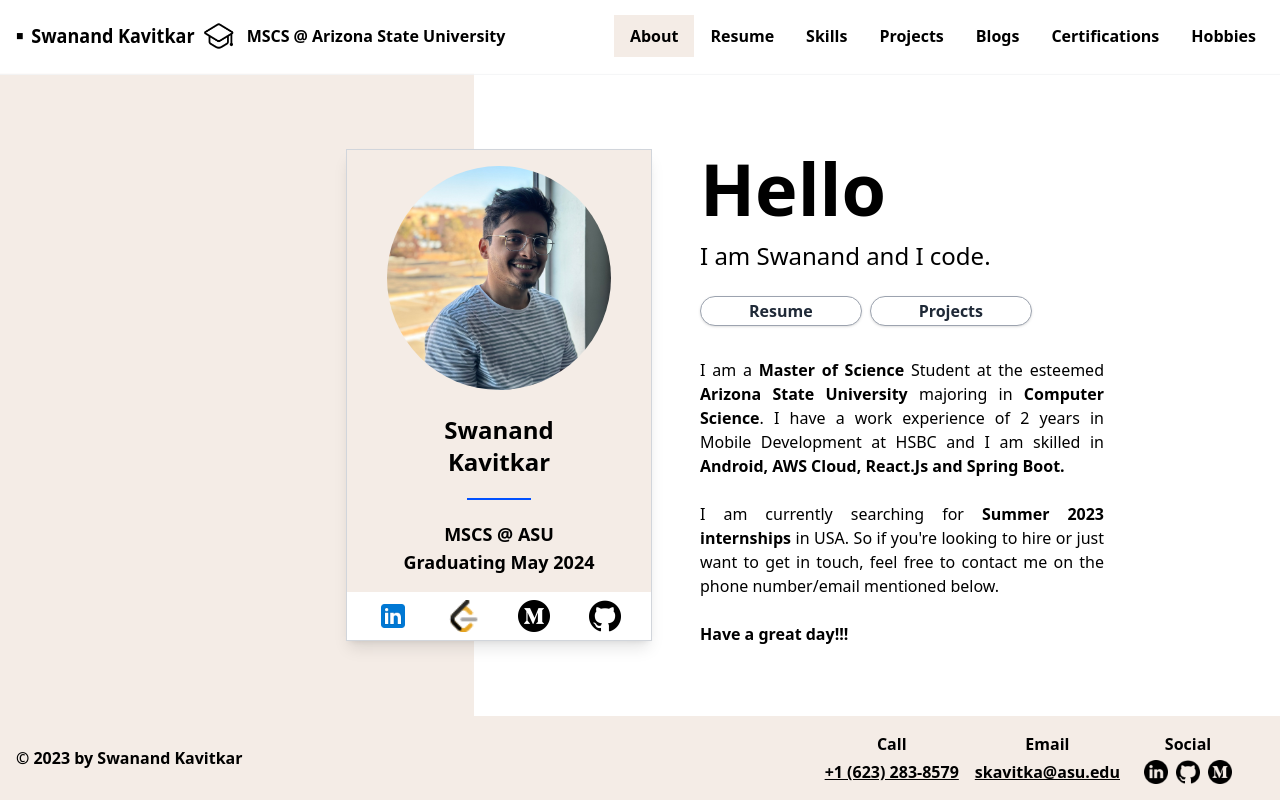
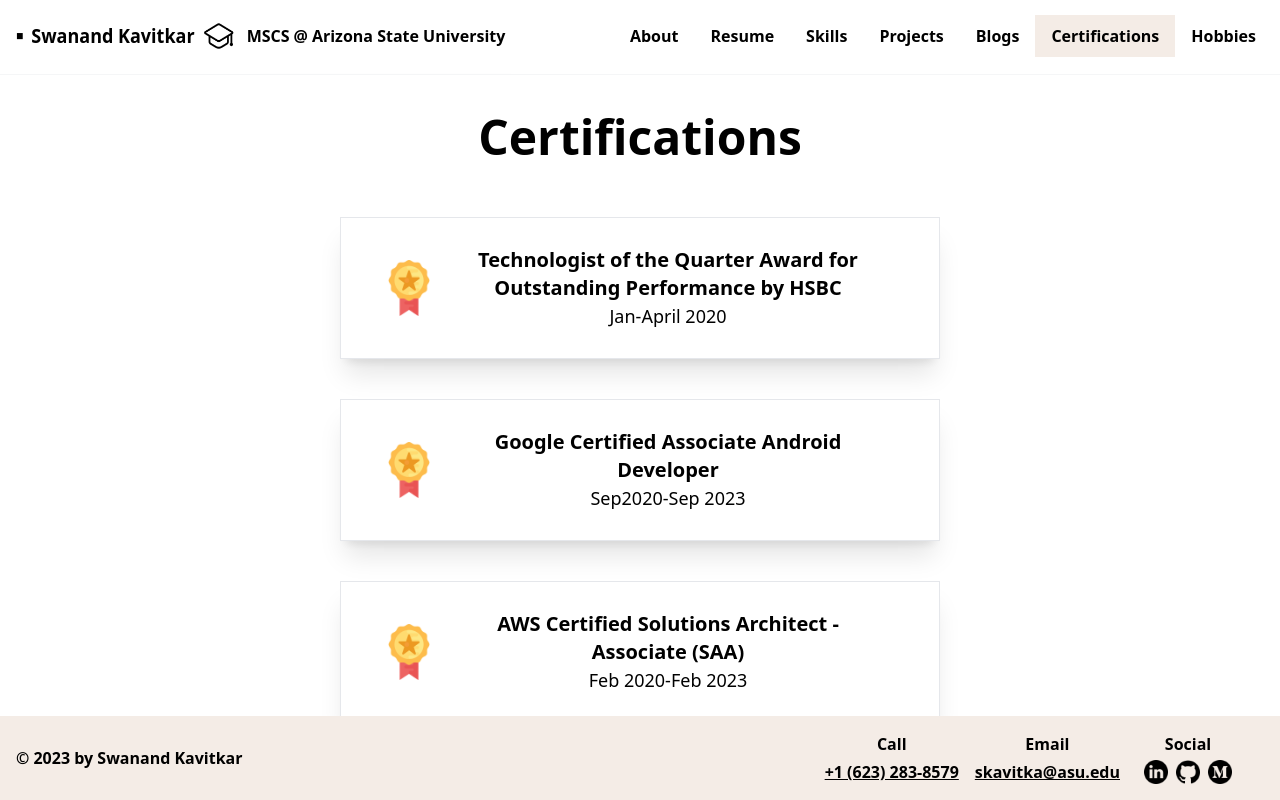
Before and after one commit to S-Threepio/S-Threepio.github.io, a React (Create React App) app: page /#/certifications in a window 1280 px wide. Built offline with nearby package versions, Linux system fonts and the light colour scheme.

Commit message:
updated routes

```diff
--- a/public/index.html
+++ b/public/index.html
@@ -26,7 +26,7 @@
     -->
     <title>React App</title>
   </head>
-  <body class="bg-primary scrollbar-hide">
+  <body class="bg-primary overflow-hidden scrollbar-hide">
     <noscript>You need to enable JavaScript to run this app.</noscript>
       <div id="root"></div>
       <!--
--- a/src/App.js
+++ b/src/App.js
@@ -8,16 +8,16 @@
 import Blogs from "./components/Blogs/Blogs.js";
 import Certifications from "./components/Certifications/Certifications.js";
 import Hobbies from "./components/Hobbies/Hobbies.js";
-import { BrowserRouter as Router, Routes, Route } from "react-router-dom";
+import { HashRouter as Router, Routes, Route } from "react-router-dom";
 import { GlobalDataProvider } from "./provider/GlobalDataProvider.js";
 
 const App = () => {
   return (
     <GlobalDataProvider>
       <Router>
-        <div className="flex flex-col h-screen m-0 p-0">
+        <div className="flex flex-col h-screen sm:h-screen m-0 p-0">
           <Header />
-          <div className="w-screen h-screen flex flex-col overflow-y-scroll sm:overflow-y-hidden scrollbar-hide p-0">
+          <div className="w-screen h-full flex flex-col overflow-y-scroll overflow-x-hidden sm:overflow-y-hidden scrollbar-hide p-0">
             <Routes>
               <Route path="/" element={<About />} />
               <Route path="/resume" element={<Resume />} />
--- a/src/Footer.js
+++ b/src/Footer.js
@@ -5,7 +5,7 @@
   const footer = useContext(GlobalDataContext).about.footer;
 
   return (
-    <footer className="bg-secondary px-4 flex flex-col-reverse py-2 md:py-0 md:flex-row font-semibold items-center">
+    <footer className="bg-secondary px-4 flex flex-col-reverse py-2 b-20 m-0 md:py-0 md:flex-row font-semibold items-center">
       <div className="flex-1 py-2 md:py-0">{footer.copyright}</div>
       <div className="flex flex-col px-10 m-2 md:p-2 md:flex-row">
         <div className="flex flex-col px-2 py-2 text-center md:py-0">
--- a/src/Header.js
+++ b/src/Header.js
@@ -16,6 +16,10 @@
       setMenuOpen(!isMenuOpen);
     }
   };
+
+  useEffect(() => {
+    console.log("this is " + window.location.href.split("#")[1]);
+  }, []);
 
   const [activeIndex, setActiveIndex] = useState(0);
 
@@ -69,7 +73,9 @@
                 key={index}
                 className={`md:text-center px-4 py-4 sm:py-2 transition duration-100 ease-out hover:bg-secondary md:hover:scale-105 cursor-pointer
                 ${
-                  window.location.pathname == element.url
+                  window.location.href.split("#")[1] == element.url ||
+                  (window.location.href.split("#")[1] == undefined &&
+                    element.url == "/")
                     ? "bg-secondary"
                     : "bg-primary"
                 }`}
--- a/src/components/Hobbies/Hobbies.js
+++ b/src/components/Hobbies/Hobbies.js
@@ -7,7 +7,7 @@
   const hobbyData = useContext(GlobalDataContext).hobbies.hobbyData;
 
   return (
-    <div className="flex flex-1 flex-col items-center sm:overflow-y-scroll overflow-x-hidden scrollbar-hide">
+    <div className="flex flex-1 flex-col items-center  sm:overflow-y-scroll scrollbar-hide">
       <div className="text-4xl md:text-5xl font-bold p-4 md:mt-6">Hobbies</div>
       <div className="flex flex-col md:m-8 gap-10">
         {hobbyData.map((hobby, index) => (
--- a/src/components/Projects/Projects.js
+++ b/src/components/Projects/Projects.js
@@ -6,7 +6,7 @@
   const projData = useContext(GlobalDataContext).projects.projData;
 
   return (
-    <div className="flex flex-col flex-1 sm:overflow-y-scroll scrollbar-hide">
+    <div className="flex flex-col flex-1 sm:overflow-y-scroll scrollbar-hide pb-4 md:pb-0">
       <div className="flex justify-center w-full bg-primary">
         <div className="flex flex-col items-center lg:items-start sm:m-2">
           <div className="my-8 text-5xl font-bold text-center w-screen">
```
